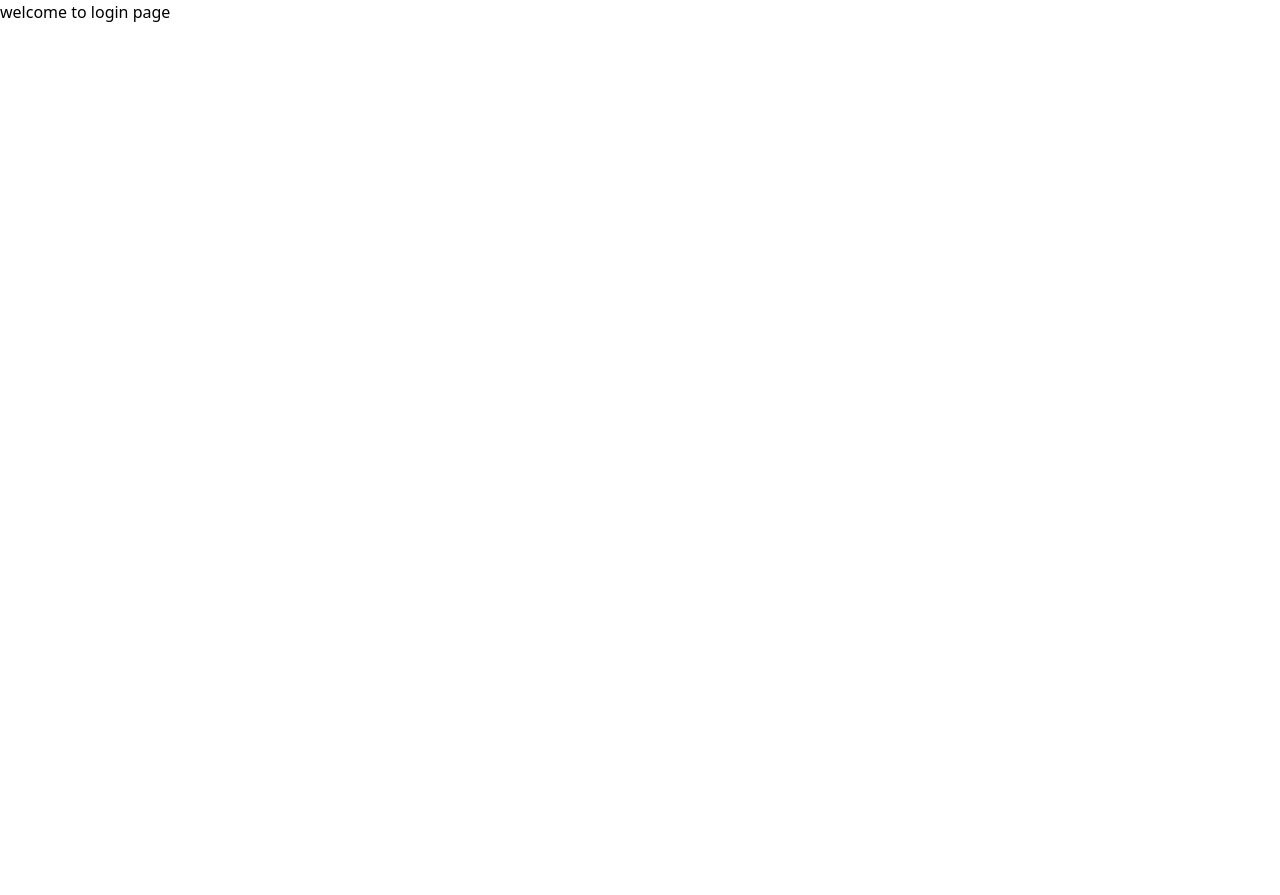
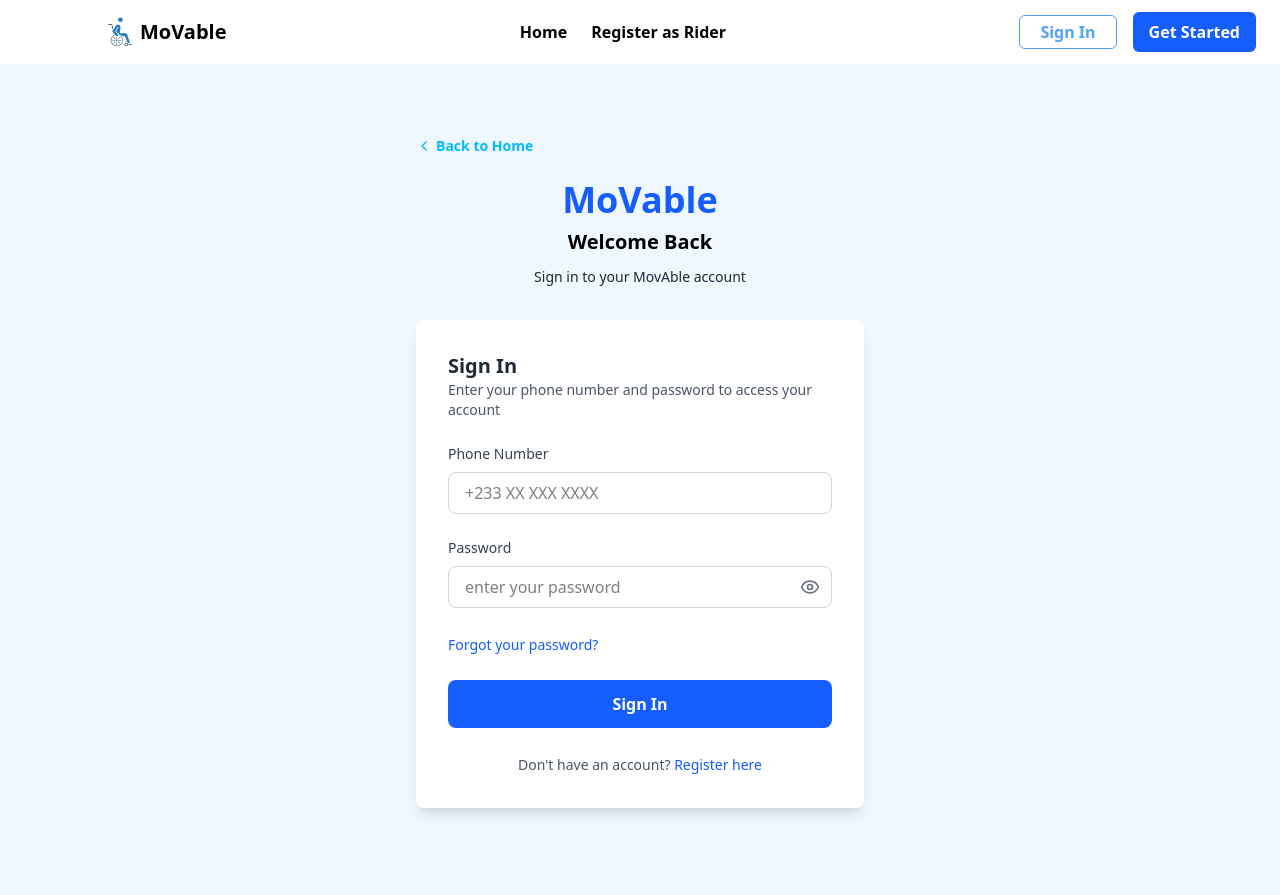
Before and after one commit to TopTier5/movable, a React (Vite) app: page /login in a window 1280 px wide. Shown: the top 895 px of the page. Before the commit the page ends 800 px from the top, so only its background shows below. Built offline with nearby package versions, Linux system fonts and the light colour scheme.

Commit message:
done with login page

```diff
--- a/src/pages/Login.jsx
+++ b/src/pages/Login.jsx
@@ -1,7 +1,105 @@
-export default function() {
-    return(
-        <div>
-           welcome to login page
-        </div>
+import Navbar from "../components/Navbar"
+import { ChevronLeft, Eye } from "lucide-react"
+
+
+
+
+
+export default function () {
+    return (
+        <>
+
+            <Navbar />
+
+            <div className="bg-[#EFF7FF] flex items-center justify-center">
+                <div className="min-h-screen py-10 mt-8">
+                    <button className="flex items-center text-sky-400 hover:text-blue-600 mb-6 transition-colors cursor-pointer mr-10">
+                        <ChevronLeft size={16} />
+                        <span className="text-sm font-semibold ml-1 cursor-pointer">Back to Home</span>
+                    </button>
+
+                    <div className="text-center mb-8">
+                        <h1 className="text-3xl md:text-4xl font-bold text-blue-600 mb-2">MoVable</h1>
+                        <p className="text-xl font-bold mb-2">Welcome Back</p>
+                        <span className="text-sm text-gray-800">
+                            Sign in to your MovAble account
+                        </span>
+                    </div>
+
+                    <div className="bg-white rounded-lg shadow-lg p-8 w-full max-w-md">
+                        <h2 className="text-xl font-semibold text-gray-800">Sign In</h2>
+                        <p className="text-sm mb-6 text-gray-600">Enter your phone number and password to access your account</p>
+
+                        <div className="space-y-6">
+                            <div>
+                                <label className="block text-sm font-medium text-gray-700 mb-2">Phone Number</label>
+                                <input
+                                    type="tel"
+                                    placeholder="+233 XX XXX XXXX"
+                                    className="w-full px-4 py-2 border border-gray-300 rounded-lg focus:outline-none focus:ring-2 focus:ring-blue-500 focus:border-transparent" />
+                            </div>
+
+                            <div>
+                                <label className="block text-sm font-medium text-gray-700 mb-2">Password</label>
+
+
+
+                                <div className="relative">
+                                    <input
+                                        type="password"
+                                        placeholder="enter your password"
+                                        className="w-full px-4 py-2 pr-12 border border-gray-300 rounded-lg focus:outline-none focus:ring-2 focus:ring-blue-500 focus:border-transparent" />
+
+                                    <button
+                                        type="button"
+                                        className="absolute right-3 top-1/2 transform -translate-y-1/2 text-gray-500 hover:text-gray-700 cursor-pointer">
+                                        <Eye className="w-5 h-5" />
+                                    </button>
+                                </div>
+                            </div>
+
+                            <div className="text-left">
+                                <button className="text-blue-600 hover:text-blue-700 text-sm cursor-pointer">
+                                    Forgot your password?
+                                </button>
+                            </div>
+
+                            <button className="w-full bg-blue-600 text-white py-3 px-4 cursor-pointer rounded-lg font-semibold hover:bg-blue-700 transition-colors">
+                                Sign In
+                            </button>
+
+                            <div className="text-center">
+                                <span className="text-gray-600 text-sm">Don't have an account? </span>
+                                <button className="text-blue-600 hover:text-blue-700 text-sm font-medium">
+                                    Register here
+                                </button>
+                            </div>
+                        </div>
+                    </div>
+                    <div>
+                    </div>
+                </div>
+            </div>
+
+            <div className="flex flex-col bg-[#EFF7FF] items-center justify-center">
+                <div className="bg-blue-50 border border-blue-200 rounded-lg p-4">
+                    <div className="flex items-center flex-col space-x-3">
+                      <div className="text-blue-600 font-medium text-sm">
+                        Account Verification
+                      </div>
+                      <div className="text-blue-800">
+                       <p className="text-sm leading-relaxed">If you recently registered, please wait for your documents to be verified. <br />
+                       You'll receive a notification once your account is approved and ready to use.
+                       </p>
+                      </div>
+                    </div>
+                  </div>
+            </div>
+
+
+
+
+
+        </>
     )
 }
```
Also changed, not shown: src/pages/Register.jsx (+4 -4 lines).
